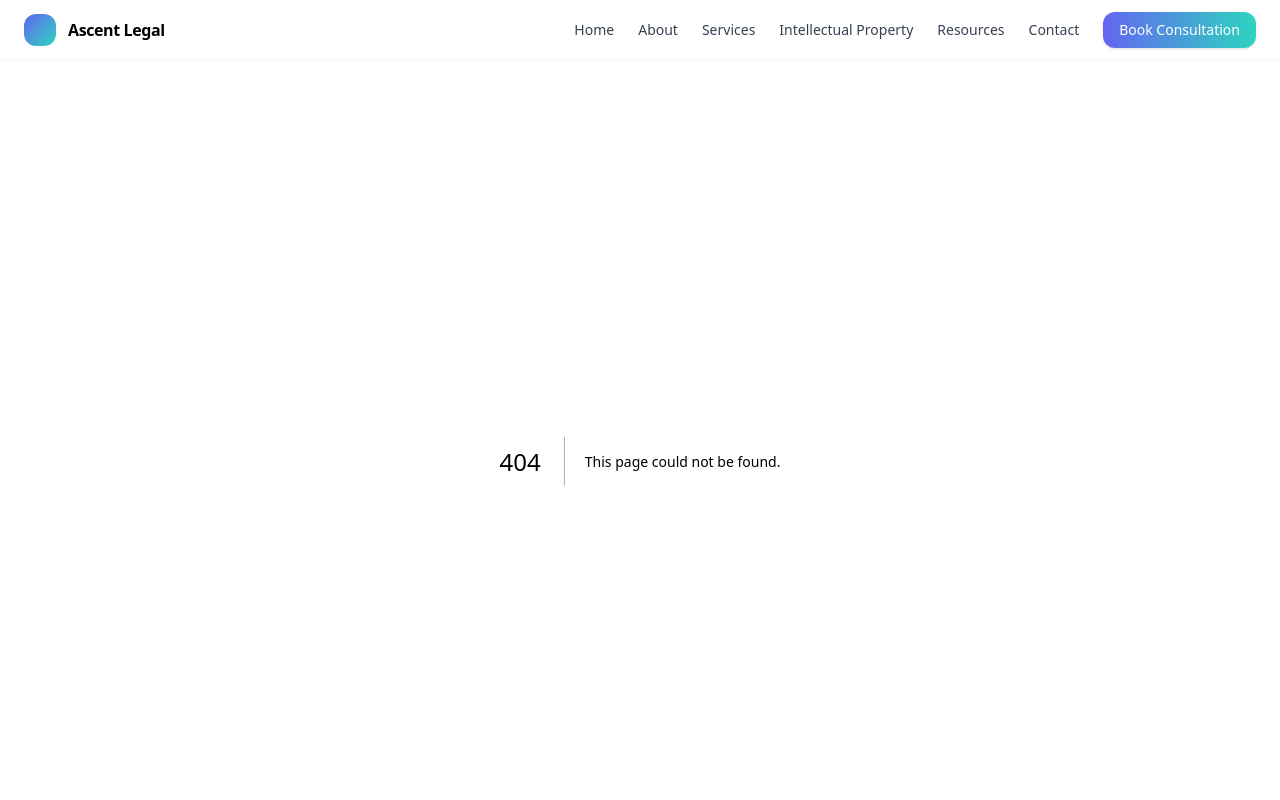
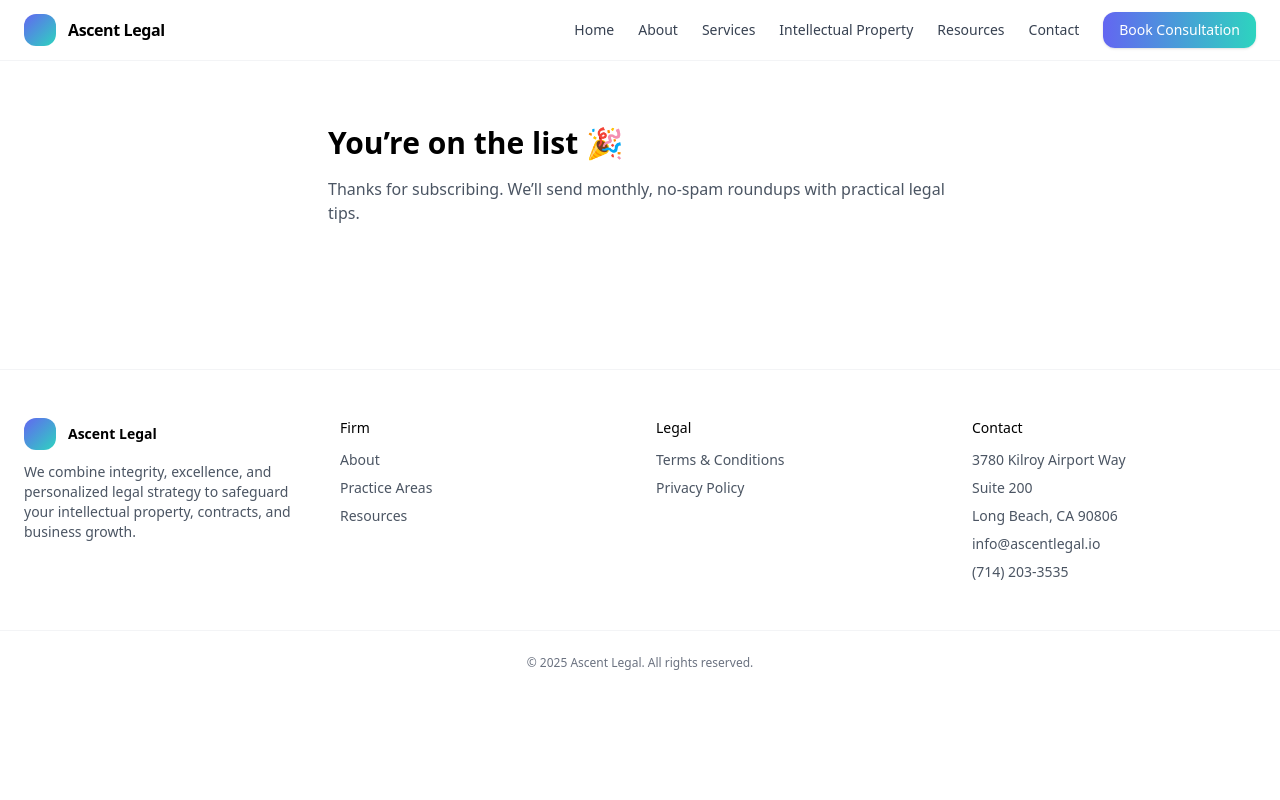
Before and after one commit to ajdreams17/Ascentlegal, a Next.js app: page /Thanks in a window 1280 px wide. Before the commit this address had no page. Shown: the top 800 px of the page. Built offline with nearby package versions, Linux system fonts and the light colour scheme.

Commit message:
Create page.jsx

```diff
--- /dev/null
+++ b/app/Thanks/page.jsx
@@ -0,0 +1,12 @@
+export const metadata = { title: "Thanks | Ascent Legal" };
+
+export default function ThanksPage() {
+  return (
+    <main className="mx-auto max-w-2xl px-6 py-16">
+      <h1 className="text-3xl font-bold">You’re on the list 🎉</h1>
+      <p className="mt-4 text-gray-600">
+        Thanks for subscribing. We’ll send monthly, no-spam roundups with practical legal tips.
+      </p>
+    </main>
+  );
+}
```
